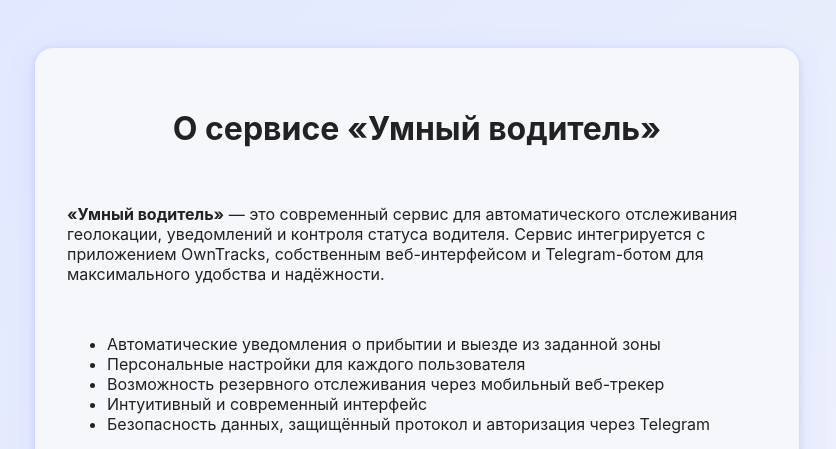
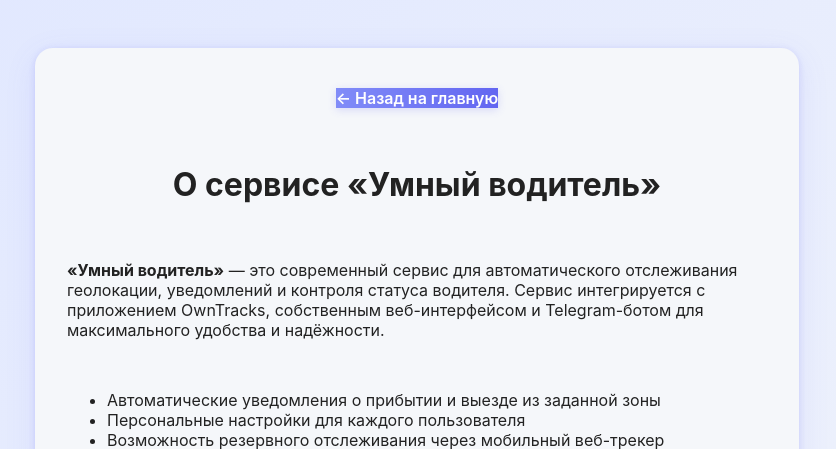
Before and after one commit to alexrashkin/clever-driver-bot, a Flask app: page /about in a window 1280 px wide. Shown: the top 449 px of the page, without its empty margins (223-1059 px from the left). Run offline with Flask 3, Linux system fonts and the light colour scheme.

Commit message:
add return button

```diff
--- a/web/templates/about.html
+++ b/web/templates/about.html
@@ -58,6 +58,9 @@
 </head>
 <body>
     <div class="container">
+        <div style="text-align:center; margin-bottom: 18px;">
+            <a href="/" class="btn" style="max-width:220px;display:inline-block;background:linear-gradient(90deg,#818cf8 0%,#6366f1 100%);color:#fff;font-weight:600;text-decoration:none;box-shadow:0 2px 8px #6366f133;transition:background 0.3s;">← Назад на главную</a>
+        </div>
         <h1>О сервисе «Умный водитель»</h1>
         <p>
             <b>«Умный водитель»</b> — это современный сервис для автоматического отслеживания геолокации, уведомлений и контроля статуса водителя. Сервис интегрируется с приложением OwnTracks, собственным веб-интерфейсом и Telegram-ботом для максимального удобства и надёжности.
```
